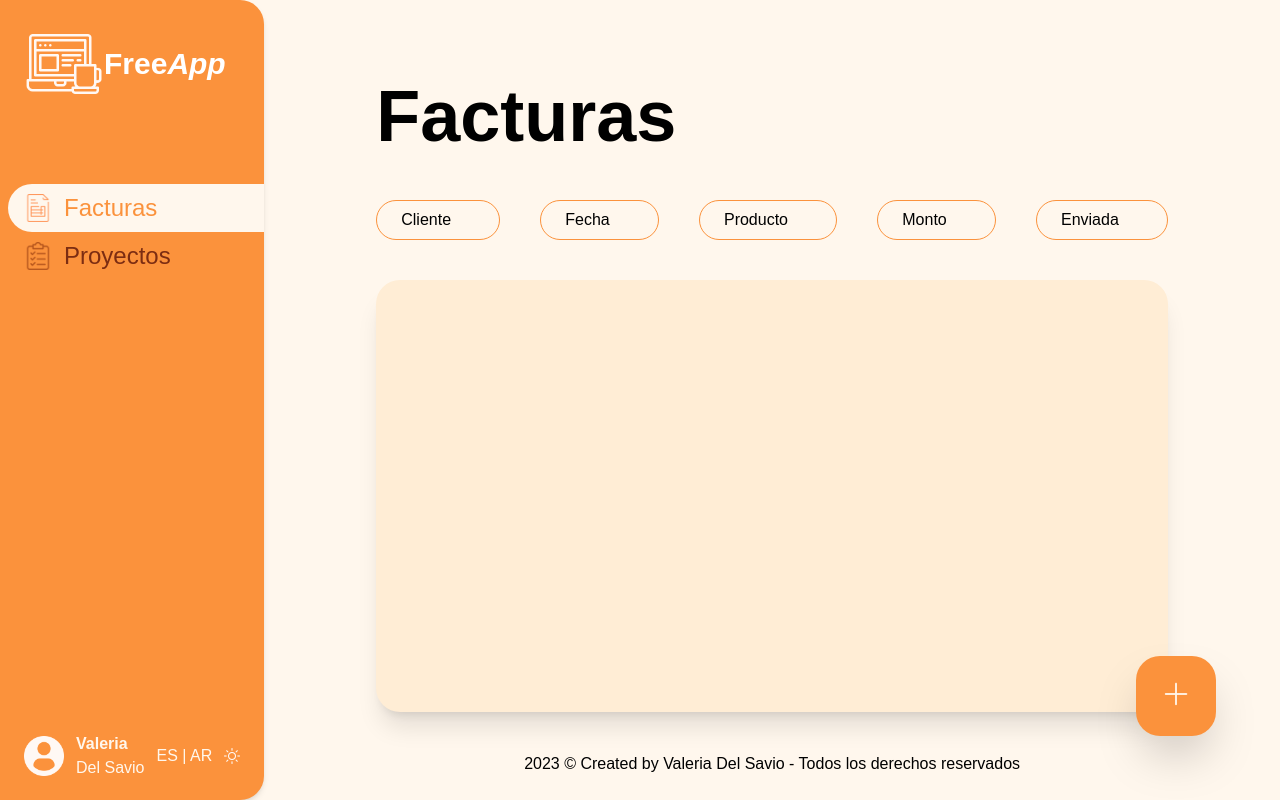
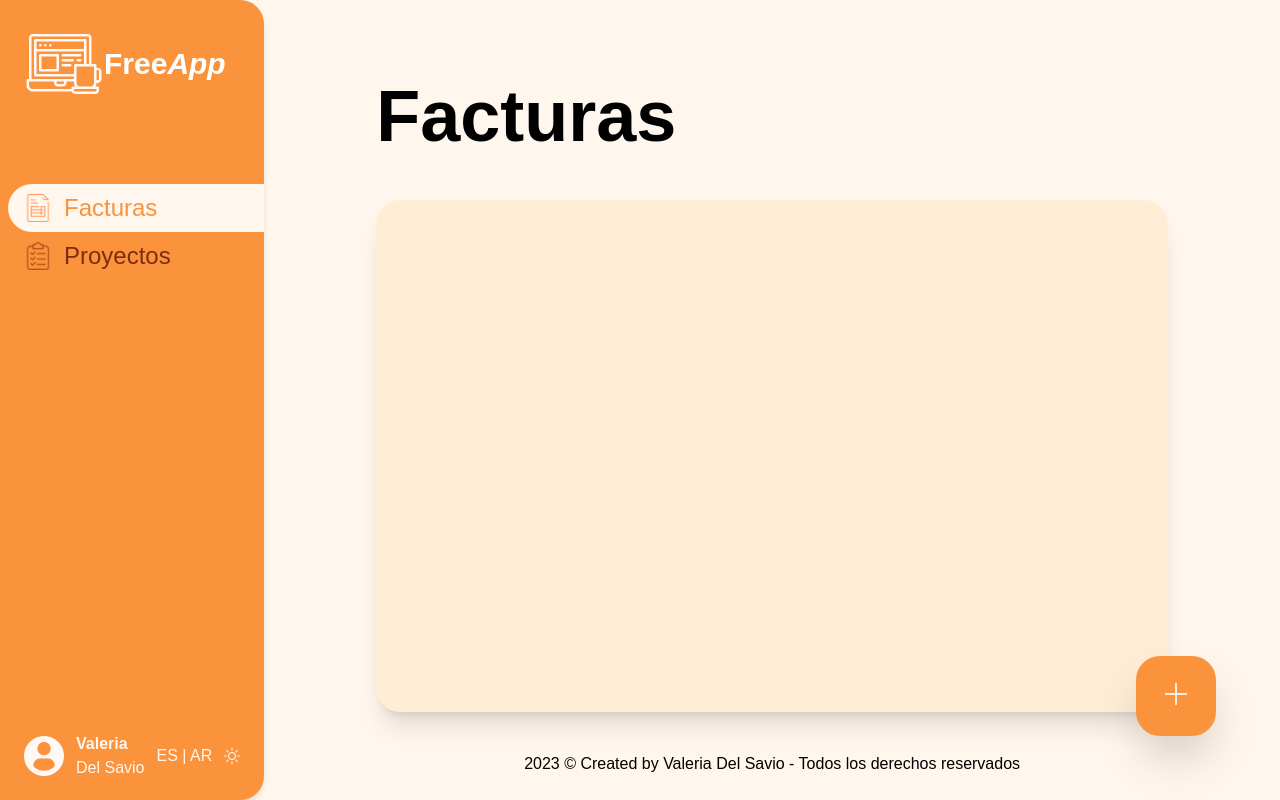
Before and after one commit to ValeeDS/Js-Proyecto_final, a website: page def.html in a window 1280 px wide. Drawn offline with nearby package versions, Linux system fonts and the light colour scheme; some packages are replaced by stand-ins of ours; no server answers; a script that the page names is missing.

Commit message:
filters deleted

```diff
--- a/def.html
+++ b/def.html
@@ -54,15 +54,7 @@
     <main class="flex flex-col flex-grow px-28 pt-20 h-screen">
         <!-- Page name -->
         <h1 class="text-7xl font-semibold pb-12">Facturas</h1>
-        <!-- Filters -->
-        <div class="flex flex-row gap-10">
-            <div class="rounded-full border border-orange-400 h-10 flex items-center px-6 flex-grow">Cliente</div>
-            <div class="rounded-full border border-orange-400 h-10 flex items-center px-6 flex-grow">Fecha</div>
-            <div class="rounded-full border border-orange-400 h-10 flex items-center px-6 flex-grow">Producto</div>
-            <div class="rounded-full border border-orange-400 h-10 flex items-center px-6 flex-grow">Monto</div>
-            <div class="rounded-full border border-orange-400 h-10 flex items-center px-6 flex-grow">Enviada</div>
-        </div>
-        <ul id="invoices" class="flex-grow bg-orange-100 my-10 rounded-3xl shadow-xl flex flex-col overflow-y-scroll"></ul>
+        <ul id="invoices" class="flex-grow bg-orange-100 mb-10 rounded-3xl shadow-xl flex flex-col overflow-y-scroll"></ul>
         <footer class="text-center font-light pb-6">
             2023 © Created by <a href="https://valeriadelsavio.com.ar" target="_blank" rel="noopener noreferrer">Valeria Del Savio</a> - Todos los derechos reservados
         </footer>
```
Also changed, not shown: css/main.css.
